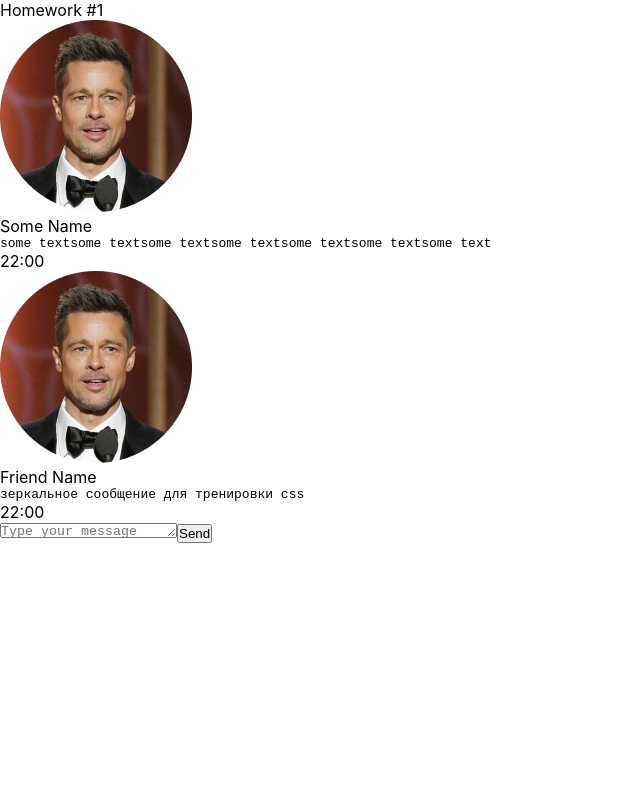
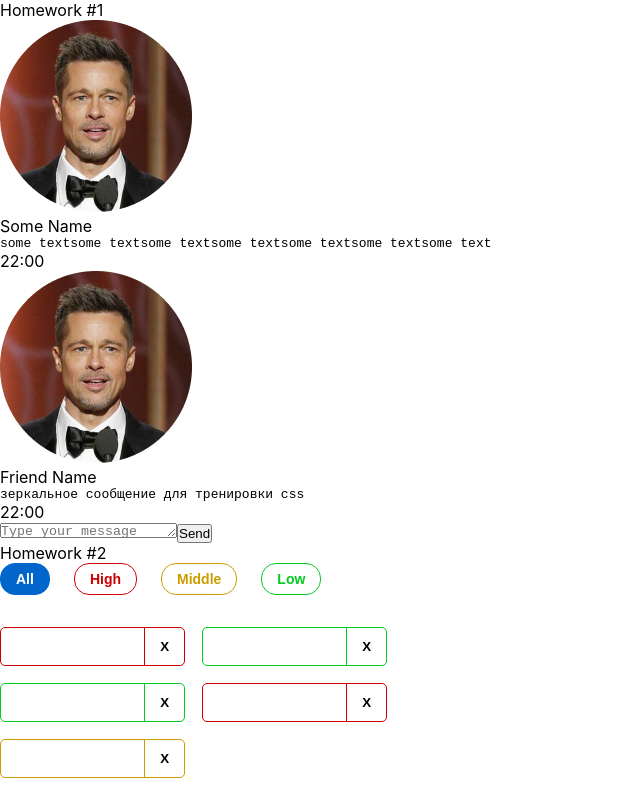
Before and after one commit to saw-code/hws2-master, a React (Create React App) app: page /#/ in a window 1280 px wide. Shown: the whole page, without its empty margins (0-640 px from the left). Built offline with nearby package versions, Linux system fonts and the light colour scheme.

Commit message:
2_lesson

```diff
--- a/src/s1-main/App.tsx
+++ b/src/s1-main/App.tsx
@@ -1,13 +1,14 @@
 import React from 'react'
 import s from './App.module.css'
 import HW1 from '../s2-homeworks/hw01/HW1'
+import HW2 from "../s2-homeworks/hw02/HW2";
 
 function App() {
     return (
         <div className={s.App}>
             <HW1/>
             {/*раскомментировать по ходу выполнения*/}
-            {/*<HW2/>*/}
+            <HW2/>
             {/*<HW3/>*/}
             {/*<HW4/>*/}
 
--- a/src/s2-homeworks/hw02/HW2.tsx
+++ b/src/s2-homeworks/hw02/HW2.tsx
@@ -17,16 +17,16 @@ import s2 from '../../s1-main/App.module.css'
 * */
 
 // types
-export type AffairPriorityType = any // need to fix any
+export type AffairPriorityType = "high" | "low" | "middle" // need to fix any
 export type AffairType = {
-    _id: any // need to fix any
-    name: any // need to fix any
+  _id: number // need to fix any
+  name: string // need to fix any
   priority: AffairPriorityType
 }
 export type FilterType = 'all' | AffairPriorityType
 
 // constants
-const defaultAffairs: any = [ // need to fix any
+const defaultAffairs: AffairType[] = [ // need to fix any
   {_id: 1, name: 'React', priority: 'high'}, // студенты могут изменить содержимое name и количество элементов в массиве, ...priority не менять!
   {_id: 2, name: 'anime', priority: 'low'},
   {_id: 3, name: 'games', priority: 'low'},
@@ -35,23 +35,21 @@ const defaultAffairs: any = [ // need to fix any
 ]
 
 // pure helper functions
-export const filterAffairs = (affairs: any, filter: any): any => { // need to fix any
-
-
-    return affairs // need to fix
+export const filterAffairs = (affairs: AffairType[], filterAffairs: FilterType): AffairType[] => { // need to fix any
+  if (filterAffairs === "all") return affairs
+  return affairs.filter(affair => affair.priority === filterAffairs)
 }
-export const deleteAffair = (affairs: any, _id: any): any => { // need to fix any
-
-    return affairs // need to fix
+export const deleteAffair = (affairs: AffairType[], _id: number): AffairType[] => { // need to fix any
+  return affairs.filter(affair => affair._id !== _id)
 }
 
 function HW2() {
-    const [affairs, setAffairs] = useState<any>(defaultAffairs) // need to fix any
+  const [affairs, setAffairs] = useState<AffairType[]>(defaultAffairs) // need to fix any
   const [filter, setFilter] = useState<FilterType>('all')
 
   const filteredAffairs = filterAffairs(affairs, filter)
-    const deleteAffairCallback = (_id: any) => { // need to fix any
-        // need to fix
+  const deleteAffairCallback = (_id: number) => { // need to fix any
+    setAffairs(() => deleteAffair(affairs, _id))
   }
 
   return (
--- a/src/s2-homeworks/hw02/affairs/affair/Affair.tsx
+++ b/src/s2-homeworks/hw02/affairs/affair/Affair.tsx
@@ -35,8 +35,8 @@ function Affair(props: AffairPropsType) {
             <button
                 id={'hw2-button-delete-' + props.affair._id}
                 className={buttonClass}
-                // need to fix
-
+                onClick={() => props.deleteAffairCallback(props.affair._id)}
+// _____
             >
                 {/*текст кнопки могут изменить студенты*/}
                 X
```
Lines whose indentation alone changed are shown as unchanged.
